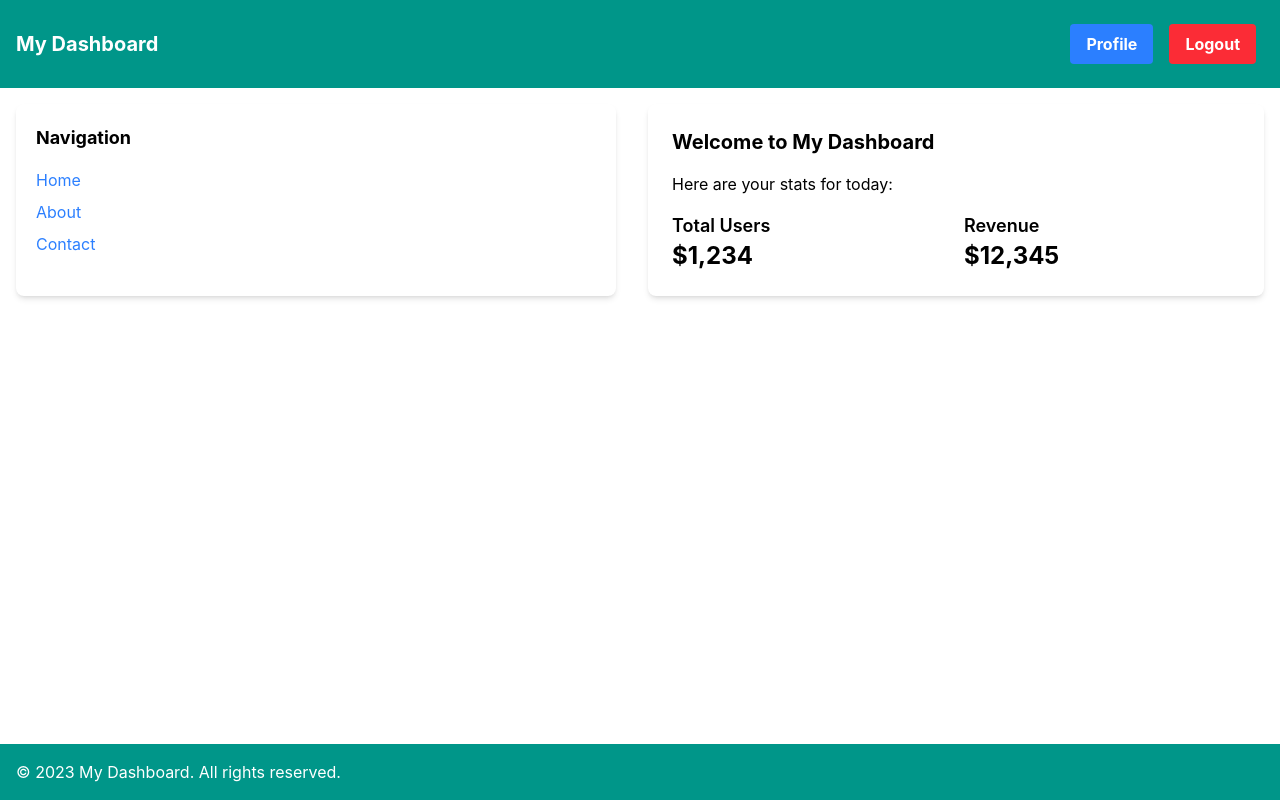
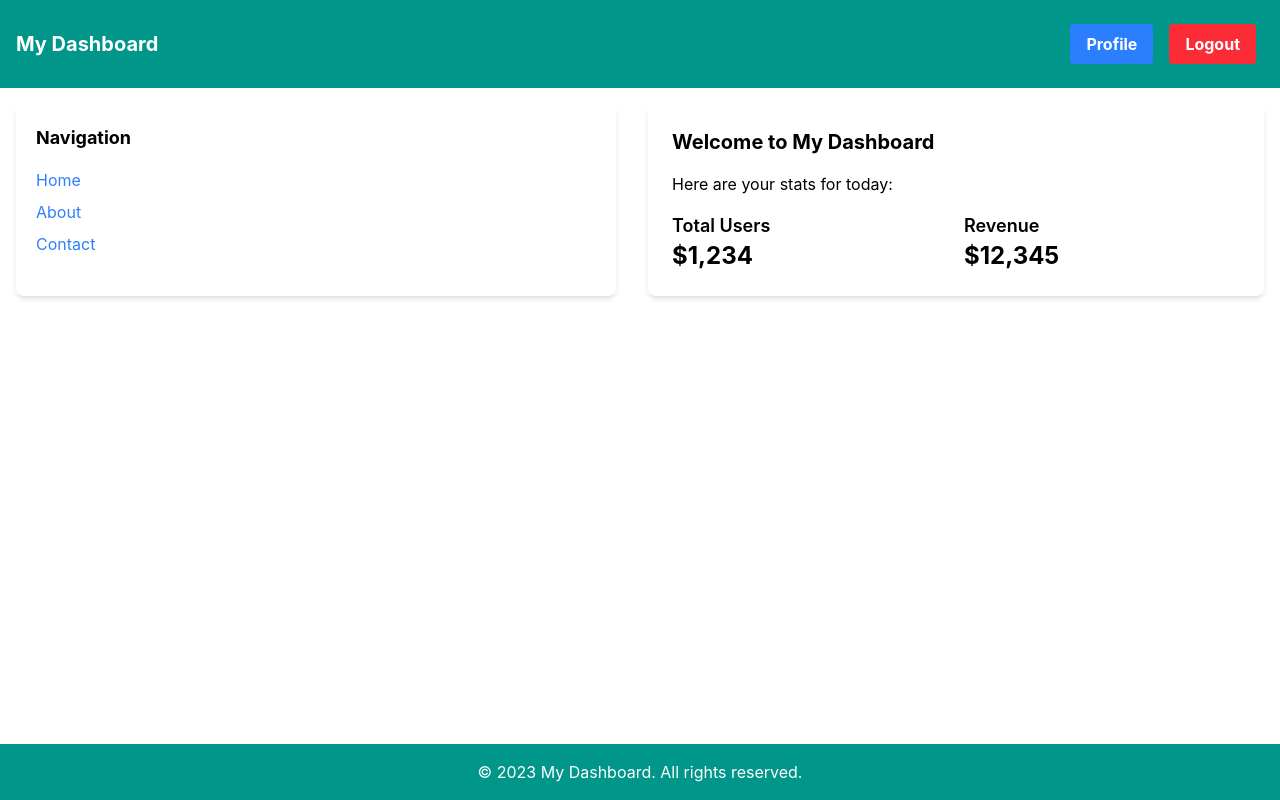
Before and after one commit to Hrisshhii/zustand-practice, a React (Vite) app in the folder dp-challenges/: page / in a window 1280 px wide. Built offline with nearby package versions, Linux system fonts and the light colour scheme.

Commit message:
Making the footer text centerized

```diff
--- a/dp-challenges/src/components/Footer.tsx
+++ b/dp-challenges/src/components/Footer.tsx
@@ -1,7 +1,7 @@
 
 const Footer = () => {
   return (
-    <footer className="bg-teal-600 text-white p-4">
+    <footer className="bg-teal-600 text-white p-4 text-center">
       <p>&copy; 2023 My Dashboard. All rights reserved.</p>
     </footer>
   )
```
